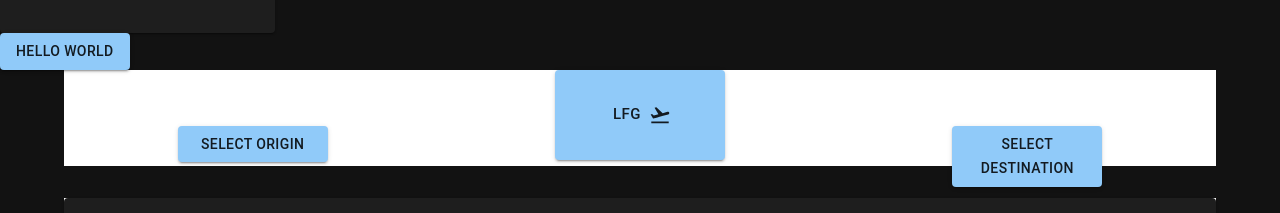
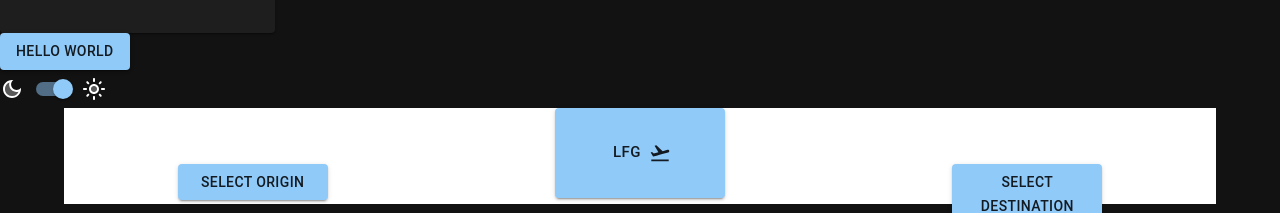
Before and after one commit to gagecantrelle/TravelFlix, a React app: page / in a window 1280 px wide. Shown: the part 242-455 px from the top of the page. Built offline with nearby package versions, Linux system fonts and the light colour scheme; no server answers; the HTML template or start-up script is replaced by a standard one.

Commit message:
added darkmode component

```diff
--- a/client/src/components/App.jsx
+++ b/client/src/components/App.jsx
@@ -3,10 +3,9 @@ import React from 'react';
 import Button from '@mui/material/Button';
 import axios from 'axios';
 import { ThemeProvider, createTheme } from '@mui/material/styles';
-import { Switch } from '@mui/material';
 import CssBaseline from '@mui/material/CssBaseline';
 import Story2 from './Story2/Story2.jsx';
-// import VideoList from './ThumUpDown/VideoList.jsx';
+import DarkModeSwitch from './DarkModeSwitch.jsx';
 import MediaInfo from './Story3/MediaInfo.jsx';
 import UserFeed from './Story6/UserFeed.jsx';
 
@@ -41,6 +40,7 @@ class App extends React.Component {
     this.changeMovie = this.changeMovie.bind(this);
     this.changeUser = this.changeUser.bind(this);
     this.getUserObject = this.getUserObject.bind(this);
+    this.handleDarkModeToggle = this.handleDarkModeToggle.bind(this);
   }
 
   componentDidMount() {
@@ -63,6 +63,17 @@ class App extends React.Component {
     this.setState({ userName: user });
   }
 
+  handleDarkModeToggle() {
+    const { darkTheme } = this.state;
+    const newMode = darkTheme.palette.mode === 'dark' ? 'light' : 'dark';
+    const newTheme = createTheme({
+      palette: {
+        mode: newMode,
+      },
+    });
+    this.setState({ darkTheme: newTheme });
+  }
+
   render() {
     const { userName, selectedMovie, darkTheme } = this.state;
     return (
@@ -72,6 +83,10 @@ class App extends React.Component {
         <div>
           <UserFeed />
           <Button variant="contained">Hello World</Button>
+          <DarkModeSwitch
+            isDarkMode={darkTheme.palette.mode === 'dark'}
+            onToggle={this.handleDarkModeToggle}
+          />
           <Story2 changeMovie={this.changeMovie} userName={userName} />
 
           <MediaInfo selectedMovie={selectedMovie} />
--- /dev/null
+++ b/client/src/components/DarkModeSwitch.jsx
@@ -0,0 +1,19 @@
+import React from 'react';
+import Switch from '@mui/material/Switch';
+import DarkModeTwoToneIcon from '@mui/icons-material/DarkModeTwoTone';
+import LightModeTwoToneIcon from '@mui/icons-material/LightModeTwoTone';
+
+function DarkModeSwitch({ isDarkMode, onToggle }) {
+  return (
+    <div style={{ display: 'flex', alignItems: 'center' }}>
+      <DarkModeTwoToneIcon />
+      <Switch
+        checked={isDarkMode}
+        onChange={onToggle}
+      />
+      <LightModeTwoToneIcon />
+    </div>
+  );
+}
+
+export default DarkModeSwitch;
```
Also changed, not shown: 1 other file (tests, documents, lock files or other folders).
